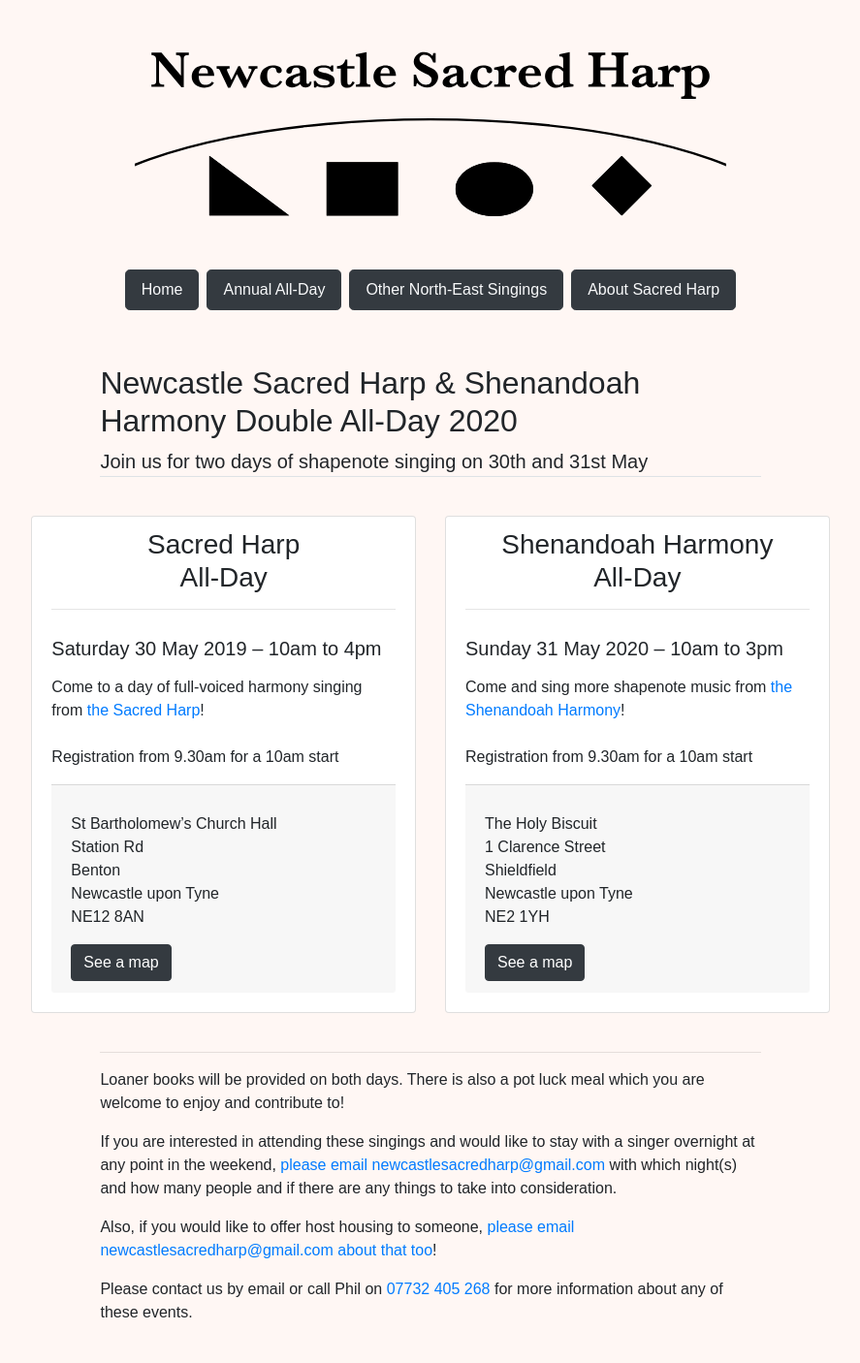
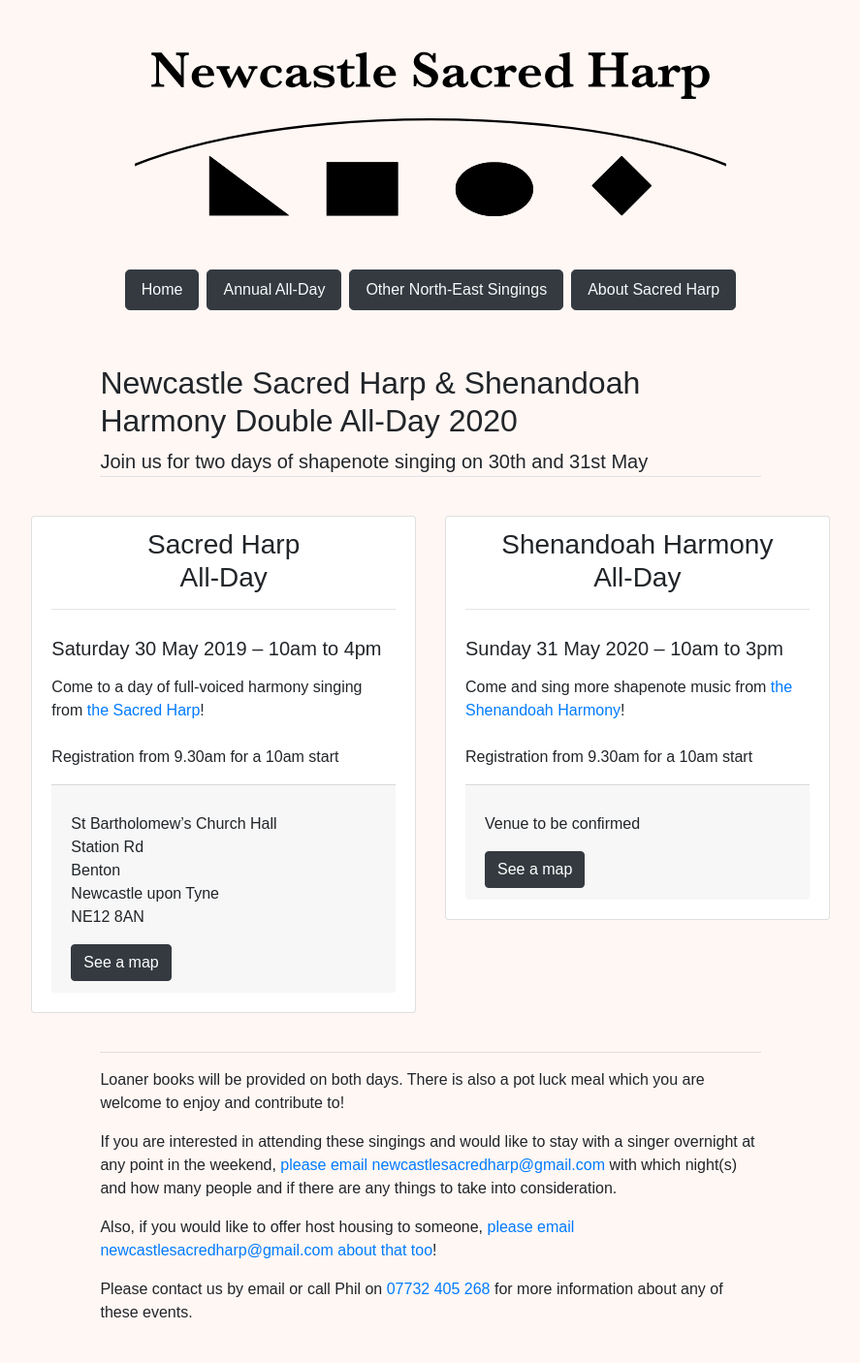
Before and after one commit to newcastle-shapenote/newcastle-shapenote-website, a Jekyll site: the page built from all-day.md, in a window 1280 px wide. Shown: the whole page at 97% size, without its empty margins (196-1083 px from the left). Built offline with Jekyll 4.4.1, drawn with Linux system fonts in a browser that asks for light colours; some web fonts are replaced; a script that is not in the unit is left out.

Commit message:
Update Singing page "all-day"

```diff
--- a/all-day.md
+++ b/all-day.md
@@ -35,12 +35,7 @@
     singing_name: |
       Shenandoah Harmony
       All-Day
-    singing_venue_details: |
-      The Holy Biscuit
-      1 Clarence Street
-      Shieldfield
-      Newcastle upon Tyne
-      NE2 1YH
+    singing_venue_details: Venue to be confirmed
 ---
 Loaner books will be provided on both days. There is also a pot luck meal which you are welcome to enjoy and contribute to!
 
```
